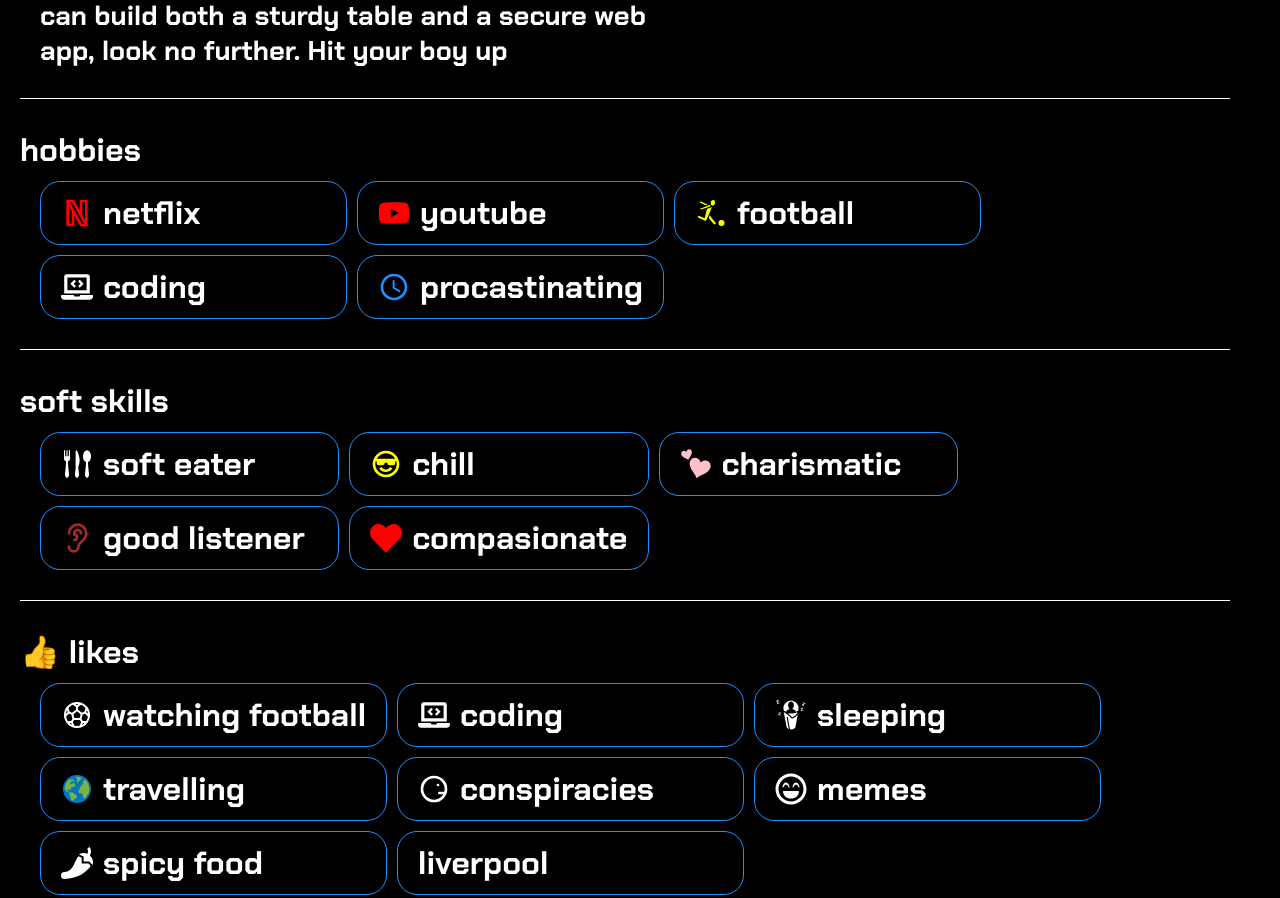
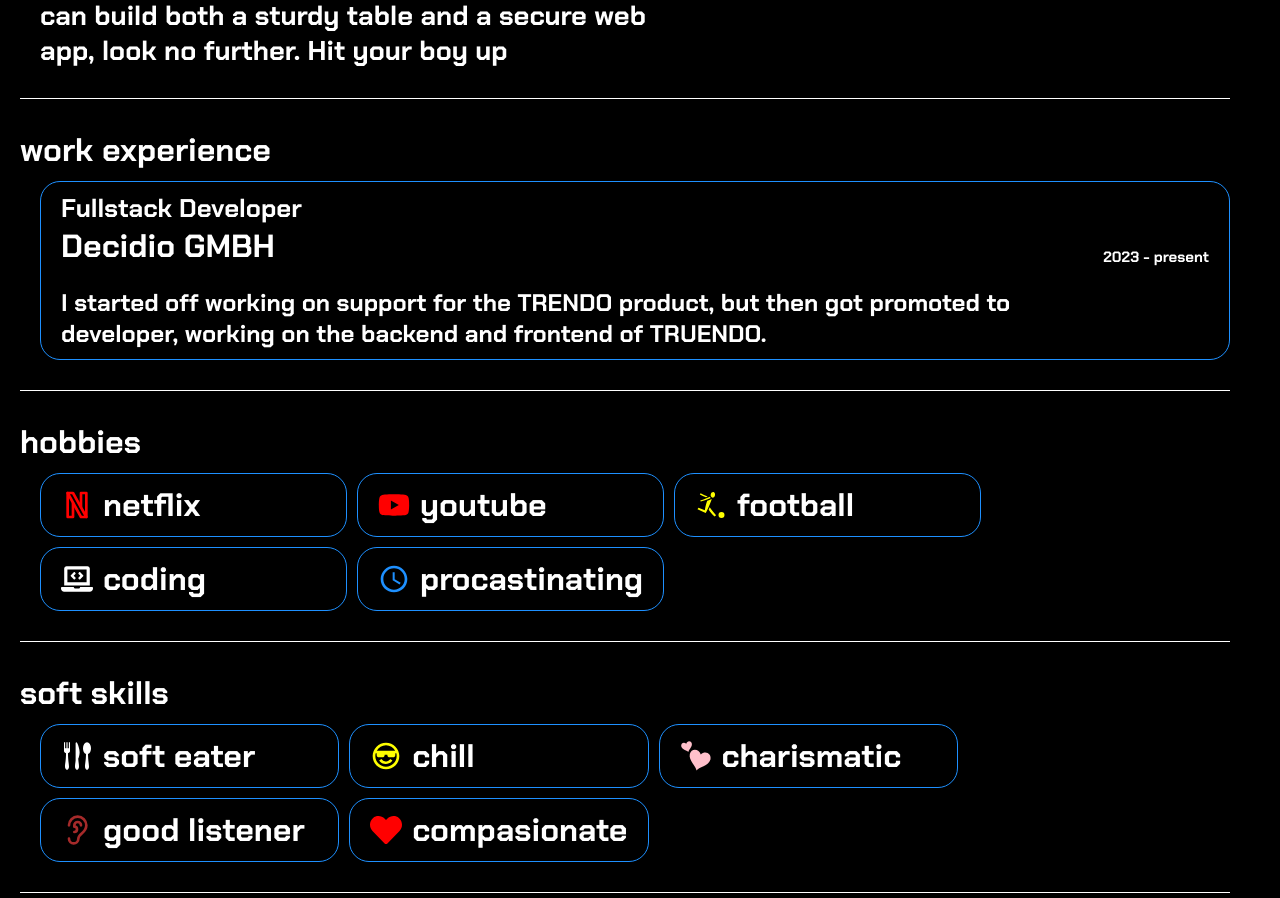
Before and after one commit to codebymarco/portfolio, a React (Vite) app: page /about in a window 1280 px wide. Shown: the part 1060-1958 px from the top of the page. Built offline with nearby package versions, Linux system fonts and the light colour scheme.

Commit message:
added more stuff

```diff
--- a/src/components/pages/About.jsx
+++ b/src/components/pages/About.jsx
@@ -30,32 +30,52 @@ const About = () => {
         <div className="about-container-2">
           <div className="about-left">
             <h1>HI I'M MARCO &#128075;</h1>
-            <p style={{color:'green'}}>
-              A self-taught software developer with a
-              unconventional journey. After finishing school, I was
-              knee-deep in sawdust working with my dad in his carpentry company.
-              While I mastered the art of hammering &#x1F528; nails &#x1F6E0; and screwing stuff, I
-              realized that my true passion was creating digital
-              masterpieces.
+            <p style={{ color: "green" }}>
+              A self-taught software developer with a unconventional journey.
+              After finishing school, I was knee-deep in sawdust working with my
+              dad in his carpentry company. While I mastered the art of
+              hammering &#x1F528; nails &#x1F6E0; and screwing stuff, I realized
+              that my true passion was creating digital masterpieces.
             </p>
-            <p style={{color:'dodgerblue'}}>
+            <p style={{ color: "dodgerblue" }}>
               Armed with nothing but curiosity and an internet connection, I was
               on a mission to teach myself coding. After countless late-night
               coding sessions I am now a full-fledged developer
             </p>
-            <p style={{color:'red'}}>
+            <p style={{ color: "red" }}>
               I call the sunny shores of Durban my home, but I have a serious
               case of wanderlust. If a place catches my fancy, I'm more than
               willing to pack my bags and relocate anywhere in the world.
               Adventure is my middle name, and I'm always up for trying and
               learning new things.
             </p>
-            <p style={{color:'white'}}>
-              From carpentry to coding &#x1F310;, my journey has been a blast. If you’re
-              looking for someone who can build both a sturdy table and a secure web app, look no further. Hit your boy up
+            <p style={{ color: "white" }}>
+              From carpentry to coding &#x1F310;, my journey has been a blast.
+              If you’re looking for someone who can build both a sturdy table
+              and a secure web app, look no further. Hit your boy up
             </p>
           </div>
           <img src={img} alt="image" />
+        </div>
+        <div className="divider"></div>
+        <div className="about-we">
+          <h2>work experience</h2>
+          <div className="we-container">
+            <div className="box">
+              <div className="box-top">
+                <div>
+                  <h1>Fullstack Developer</h1>
+                  <h2>Decidio GMBH</h2>
+                </div>
+                <h3>2023 - present</h3>
+              </div>
+              <p>
+                I started off working on support for the TRENDO product, but
+                then got promoted to developer, working on the backend and
+                frontend of TRUENDO.
+              </p>
+            </div>
+          </div>
         </div>
         <div className="divider"></div>
         <div className="about-hobbies">
--- a/src/components/pages/apps/PortfolioHub.jsx
+++ b/src/components/pages/apps/PortfolioHub.jsx
@@ -5,7 +5,7 @@ import { FaCss3Alt, FaHtml5, FaNodeJs } from "react-icons/fa";
 import { SiMongodb, SiRabbitmq, SiRender, SiTypescript } from "react-icons/si";
 import { IoLogoVercel } from "react-icons/io5";
 import { FiGithub } from "react-icons/fi";
-import img from '../../../assets/img.png'
+import img from "../../../assets/img.png";
 
 const PortfolioHub = () => {
   return (
@@ -23,12 +23,16 @@ const PortfolioHub = () => {
         </motion.h1>
       </div>
       <div className="app-links">
-        <a href="https://iportfolio-console.vercel.app/" target="_blank">view site</a>
-        <Link to="/">
-          {" "}
+        <a href="https://iportfolio-console.vercel.app/" target="_blank">
+          view site
+        </a>
+        <a
+          href="https://github.com/codebymarco/iportfolio_backend"
+          target="_blank"
+        >
           <FiGithub color="white" />
           repo
-        </Link>
+        </a>
       </div>
       <div className="app-container">
         <motion.div
@@ -43,11 +47,12 @@ const PortfolioHub = () => {
           <div className="app-details-box description">
             <h2>description</h2>
             <p>
-              <span style={{color:'dodgerblue'}}>PortfolioHub</span> is a versatile web application designed to empower
-              users to create and manage their personal web portfolios
-              effortlessly. Whether you're a designer, developer, artist, or any
-              other professional, PortfolioHub provides the tools you need to
-              showcase your work and track your portfolio's performance.
+              <span style={{ color: "dodgerblue" }}>PortfolioHub</span> is a
+              versatile web application designed to empower users to create and
+              manage their personal web portfolios effortlessly. Whether you're
+              a designer, developer, artist, or any other professional,
+              PortfolioHub provides the tools you need to showcase your work and
+              track your portfolio's performance.
             </p>
           </div>
           <div className="divider"></div>
--- a/src/styles/about.css
+++ b/src/styles/about.css
@@ -45,8 +45,8 @@
   gap: 10px;
 }
 
-.about-left h1{
-    font-size: 1rem;
+.about-left h1 {
+  font-size: 1rem;
 }
 
 .about h2 {
@@ -217,8 +217,86 @@
     gap: 10px;
   }
 
-  .about-left h1{
+  .about-left h1 {
     font-size: 2rem;
+  }
+
+  .about-we {
+    display: flex;
+    flex-direction: column;
+    gap: 10px;
+    font-size: 0.8rem;
+  }
+
+  .we-container {
+    display: grid;
+    grid-template-columns: 1fr;
+    padding-left: 20px;
+    gap: 20px;
+    width: 100%;
+  }
+
+  .we-container .box {
+    padding: 10px 20px;
+    border: 1px solid dodgerblue;
+    border-radius: 20px;
+    font-size: 1rem;
+    display: flex;
+    flex-direction: column;
+    align-items: flex-start;
+    gap: 20px;
+    width: 500px;
+  }
+
+  .we-container .box p {
+    width: 50%;
+    font-size: 1.5rem;
+  }
+
+  .box-top {
+    width: 100%;
+    display: flex;
+    justify-content: space-between;
+    align-items: flex-end;
+  }
+
+
 }
 
+.about-we {
+  display: flex;
+  flex-direction: column;
+  gap: 10px;
+  font-size: 0.8rem;
 }
+
+.we-container {
+  display: grid;
+  grid-template-columns: 1fr;
+  padding-left: 20px;
+  gap: 20px;
+  width: fit-content;
+}
+
+.we-container .box {
+  padding: 10px 20px;
+  border: 1px solid dodgerblue;
+  border-radius: 20px;
+  font-size: 0.8rem;
+  display: flex;
+  flex-direction: column;
+  align-items: flex-start;
+  gap: 20px;
+  width: fit-content;
+}
+
+.we-container .box p {
+  width: 90%;
+}
+
+.box-top {
+  width: 100%;
+  display: flex;
+  justify-content: space-between;
+  align-items: flex-end;
+}
```
